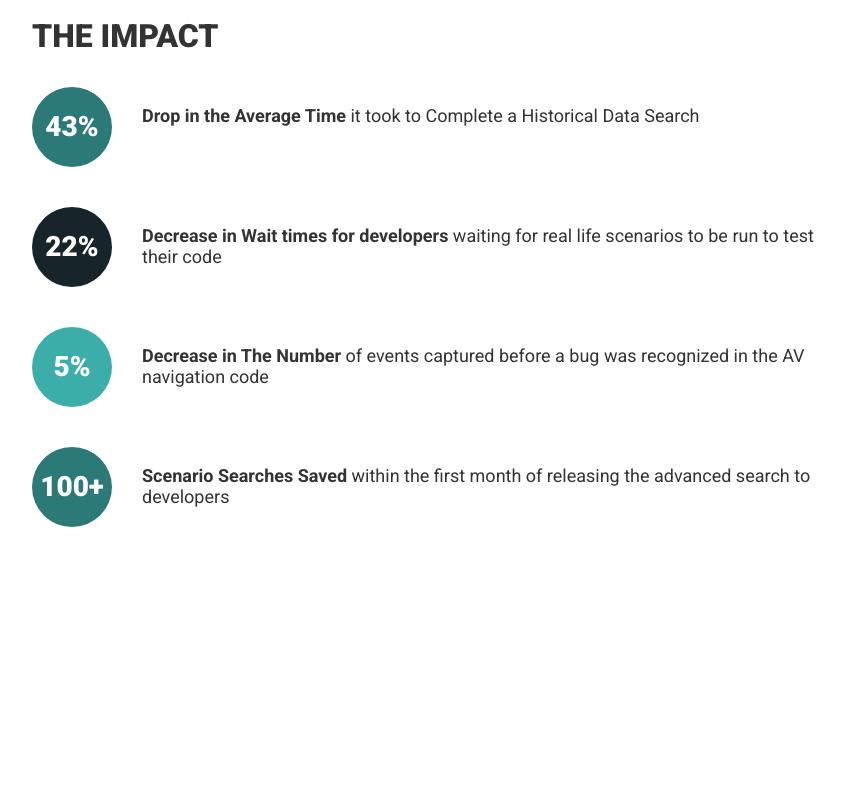
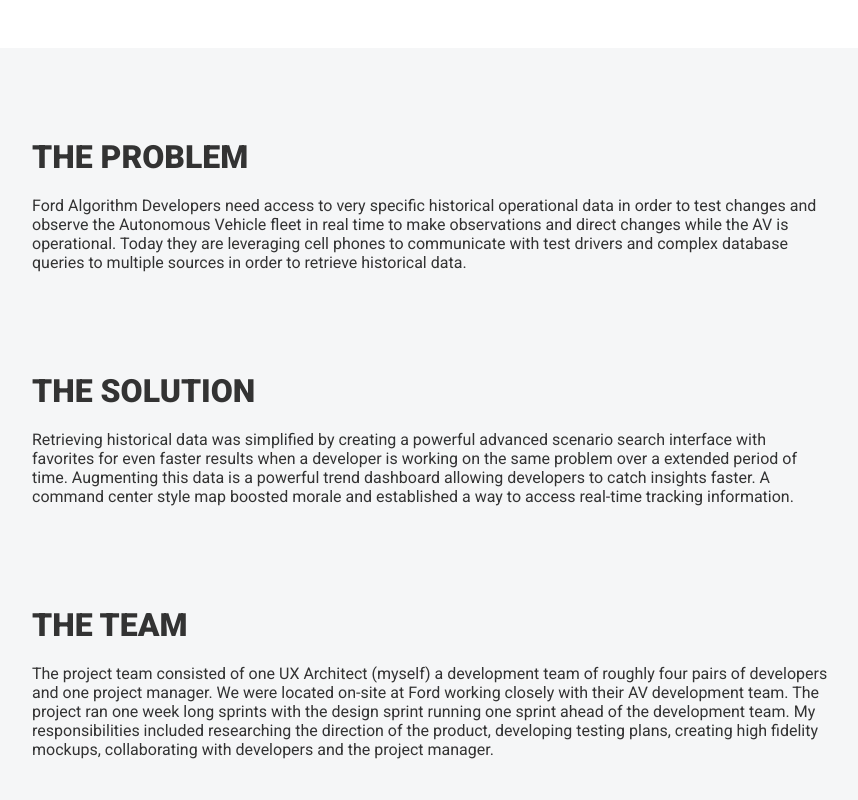
Before and after one commit to Grahamcr/portfolio, an Angular app in the folder portolio/: page /ford in a window 1280 px wide. Shown: the part 1460-2260 px from the top of the page, without its empty margins (208-1066 px from the left). Before the commit the page ends 2087 px from the top, so only its background shows below. Built offline with nearby package versions, Linux system fonts and the light colour scheme.

Commit message:
problem and solution

```diff
--- a/portolio/src/app/app.module.ts
+++ b/portolio/src/app/app.module.ts
@@ -27,7 +27,6 @@ import { ImpactComponent } from './home/impact/impact.component';
 import { SolutionComponent } from './home/solution/solution.component';
 import { LeassonslearnedComponent } from './home/leassonslearned/leassonslearned.component';
 import { GettoknowComponent } from './home/gettoknow/gettoknow.component';
-import { ImpactstatComponent } from './home/impact/impactstat/impactstat.component';
 
 @NgModule({
   declarations: [
@@ -55,8 +54,7 @@ import { ImpactstatComponent } from './home/impact/impactstat/impactstat.compone
     ImpactComponent,
     SolutionComponent,
     LeassonslearnedComponent,
-    GettoknowComponent,
-    ImpactstatComponent
+    GettoknowComponent
   ],
   imports: [
     BrowserModule,
--- a/portolio/src/app/home/ford/ford.component.html
+++ b/portolio/src/app/home/ford/ford.component.html
@@ -10,6 +10,11 @@
     [projectapproach]="'Rapid Prototyping/Design Thinking'"
     [roles]="['User Research','User Interviews', 'Storyboarding', 'Personas', 'Sketching', 'Wireframing', 'Visual Design', 'Interaction Design']"></app-caseintro>
 
+    <app-problemsolution
+    [problem]="['Ford Algorithm Developers need access to very specific historical operational data in order to test changes and observe the Autonomous Vehicle fleet in real time to make observations and direct changes while the AV is operational.  Today they are leveraging cell phones to communicate with test drivers and complex database queries to multiple sources in order to retrieve historical data. ']"
+    [solution]="['Retrieving historical data was simplified by creating a powerful advanced scenario search interface with favorites for even faster results when a developer is working on the same problem over a extended period of time.  Augmenting this data is a powerful trend dashboard allowing developers to catch insights faster.  A command center style map boosted morale and established a way to access real-time tracking information. ']"
+    [team]="['The project team consisted of one UX Architect (myself) a development team of roughly four pairs of developers and one project manager. We were located on-site at Ford working closely with their AV development team.  The project ran one week long sprints with the design sprint running one sprint ahead of the development team.  My responsibilities included researching the direction of the product, developing testing plans, creating high fidelity mockups, collaborating with developers and the project manager. ']"
+    ></app-problemsolution>
 
     <app-impact
     [stats]="[['43%','Drop in the Average Time', ' it took to Complete a Historical Data Search '],
--- a/portolio/src/app/home/impact/impact.component.ts
+++ b/portolio/src/app/home/impact/impact.component.ts
@@ -1,5 +1,5 @@
 import { Component, OnInit, Input } from '@angular/core';
-import { Stat } from './stat.model';
+
 @Component({
   selector: 'app-impact',
   templateUrl: './impact.component.html',
--- a/portolio/src/app/home/impact/impactstat/impactstat.component.html
+++ /dev/null
@@ -1 +0,0 @@
-<p>impactstat works!</p>
--- a/portolio/src/app/home/impact/impactstat/impactstat.component.ts
+++ /dev/null
@@ -1,15 +0,0 @@
-import { Component, OnInit } from '@angular/core';
-
-@Component({
-  selector: 'app-impactstat',
-  templateUrl: './impactstat.component.html',
-  styleUrls: ['./impactstat.component.less']
-})
-export class ImpactstatComponent implements OnInit {
-
-  constructor() { }
-
-  ngOnInit() {
-  }
-
-}
--- a/portolio/src/app/home/problemsolution/problemsolution.component.html
+++ b/portolio/src/app/home/problemsolution/problemsolution.component.html
@@ -1 +1,13 @@
-<p>problemsolution works!</p>
+<div class="problem-wrapper">
+    <div class="case-width">
+
+        <h3>THE PROBLEM</h3>
+        <p>{{problem}}</p>
+
+        <h3>THE SOLUTION</h3>
+        <p>{{solution}}</p>
+
+        <h3>THE TEAM</h3>
+        <p>{{team}}</p>
+    </div>
+</div>
--- a/portolio/src/app/home/problemsolution/problemsolution.component.less
+++ b/portolio/src/app/home/problemsolution/problemsolution.component.less
@@ -0,0 +1,22 @@
+.problem-wrapper {
+    clear:both;
+    padding-top:90px;
+    padding-bottom:20px;
+    margin-top:300px;
+    background-color: #F5F6F7;
+    clear: both;
+
+    h3 {
+        font-weight: 900;
+        font-size: 32px;
+        margin: 0px;
+        padding: 0px;
+        margin-bottom: 20px;
+    }
+    p {
+        font-size:16px;
+        padding:0px;
+        margin:0px;
+        margin-bottom: 100px;
+    }
+}
--- a/portolio/src/app/home/problemsolution/problemsolution.component.ts
+++ b/portolio/src/app/home/problemsolution/problemsolution.component.ts
@@ -1,4 +1,4 @@
-import { Component, OnInit } from '@angular/core';
+import { Component, OnInit, Input } from '@angular/core';
 
 @Component({
   selector: 'app-problemsolution',
@@ -6,6 +6,9 @@ import { Component, OnInit } from '@angular/core';
   styleUrls: ['./problemsolution.component.less']
 })
 export class ProblemsolutionComponent implements OnInit {
+  @Input() solution: string;
+  @Input() problem: string;
+  @Input() team: string;
 
   constructor() { }
 
```
Also changed, not shown: portolio/src/app/home/impact/impactstat/impactstat.component.less (deleted), 1 other file (tests, documents, lock files or other folders).
